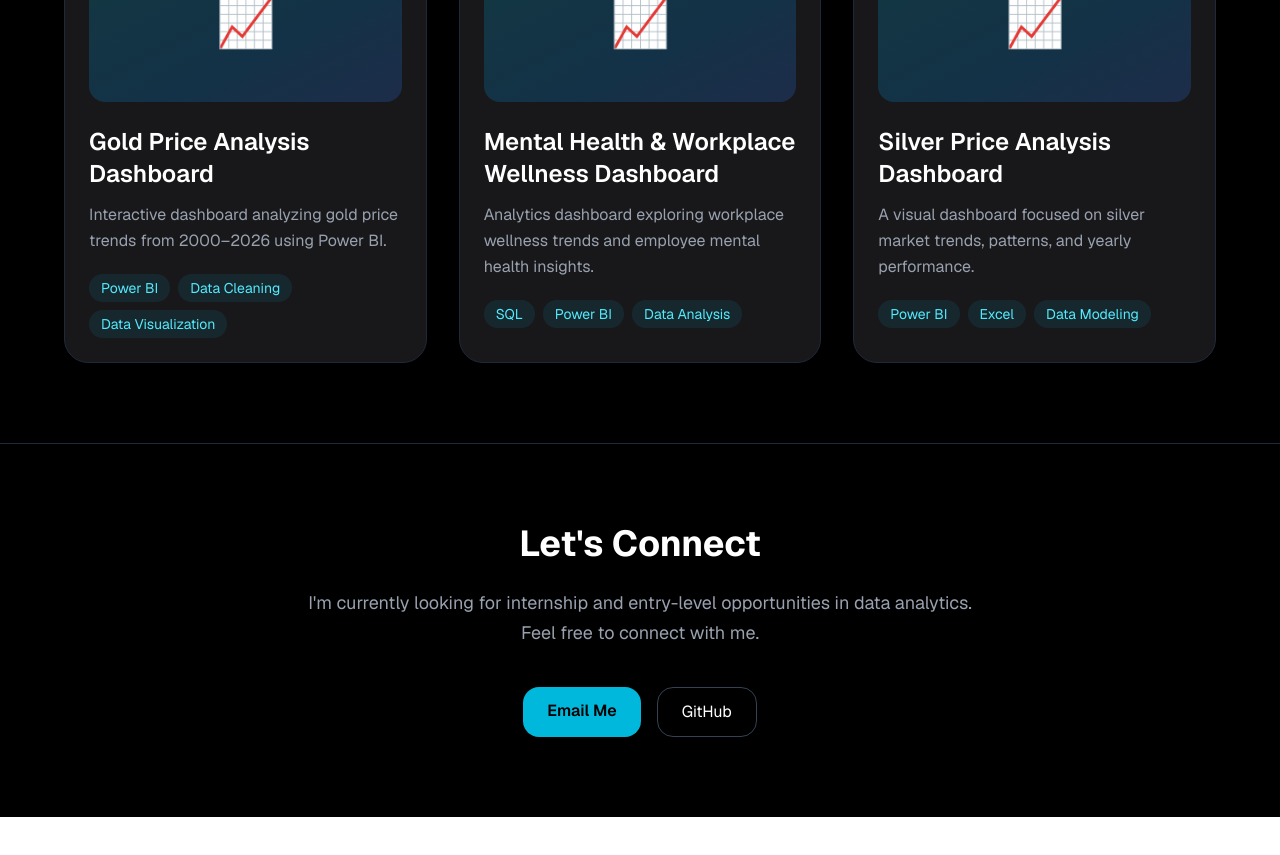
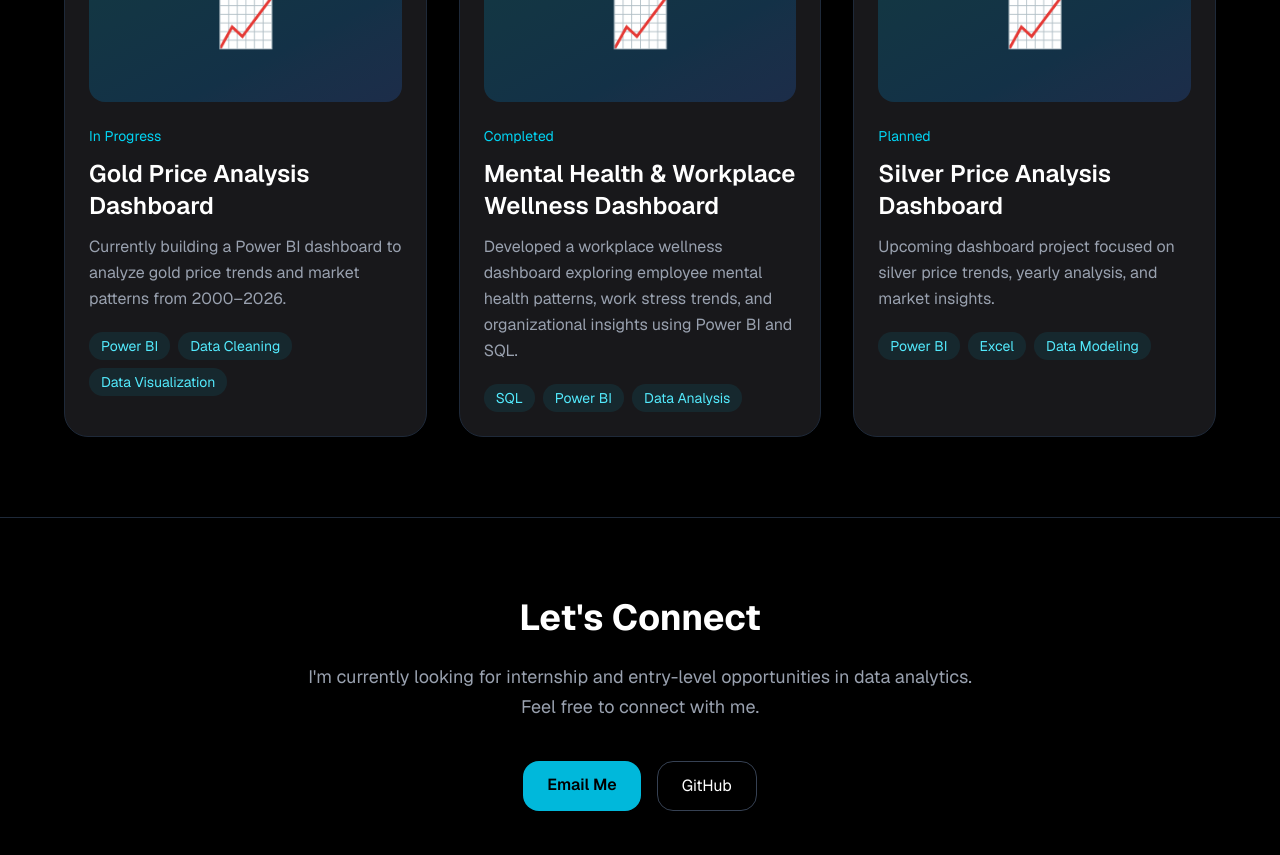
Before and after one commit to Balaji-Analytics/Balaji-portfolio, a Next.js app: page / in a window 1280 px wide. Shown: the part 1560-2415 px from the top of the page. Before the commit the page ends 2377 px from the top, so only its background shows below. Built offline with nearby package versions, Linux system fonts and the light colour scheme.

Commit message:
Updated LinkedIn link

```diff
--- a/app/page.tsx
+++ b/app/page.tsx
@@ -3,20 +3,23 @@ export default function PortfolioWebsite() {
     {
       title: "Gold Price Analysis Dashboard",
       description:
-        "Interactive dashboard analyzing gold price trends from 2000–2026 using Power BI.",
+        "Currently building a Power BI dashboard to analyze gold price trends and market patterns from 2000–2026.",
       skills: ["Power BI", "Data Cleaning", "Data Visualization"],
+      status: "In Progress",
     },
     {
       title: "Mental Health & Workplace Wellness Dashboard",
       description:
-        "Analytics dashboard exploring workplace wellness trends and employee mental health insights.",
+        "Developed a workplace wellness dashboard exploring employee mental health patterns, work stress trends, and organizational insights using Power BI and SQL.",
       skills: ["SQL", "Power BI", "Data Analysis"],
+      status: "Completed",
     },
     {
       title: "Silver Price Analysis Dashboard",
       description:
-        "A visual dashboard focused on silver market trends, patterns, and yearly performance.",
+        "Upcoming dashboard project focused on silver price trends, yearly analysis, and market insights.",
       skills: ["Power BI", "Excel", "Data Modeling"],
+      status: "Planned",
     },
   ];
 
@@ -62,8 +65,9 @@ export default function PortfolioWebsite() {
               </a>
 
               <a
-                href="https://www.linkedin.com"
+                href="https://www.linkedin.com/in/balaji-nadar"
                 target="_blank"
+                rel="noreferrer"
                 className="px-6 py-3 rounded-2xl border border-gray-700 hover:border-cyan-400 transition"
               >
                 LinkedIn
@@ -137,6 +141,10 @@ export default function PortfolioWebsite() {
                   <span className="text-5xl">📈</span>
                 </div>
 
+                <p className="text-sm text-cyan-400 mb-3">
+                  {project.status}
+                </p>
+
                 <h3 className="text-2xl font-semibold mb-3">
                   {project.title}
                 </h3>
@@ -173,7 +181,7 @@ export default function PortfolioWebsite() {
 
           <div className="flex flex-wrap justify-center gap-4 mt-10">
             <a
-              href="mailto:yourmail@example.com"
+              href="mailto:balajinadar.work@gmail.com"
               className="px-6 py-3 rounded-2xl bg-cyan-500 text-black font-semibold hover:scale-105 transition"
             >
               Email Me
```
